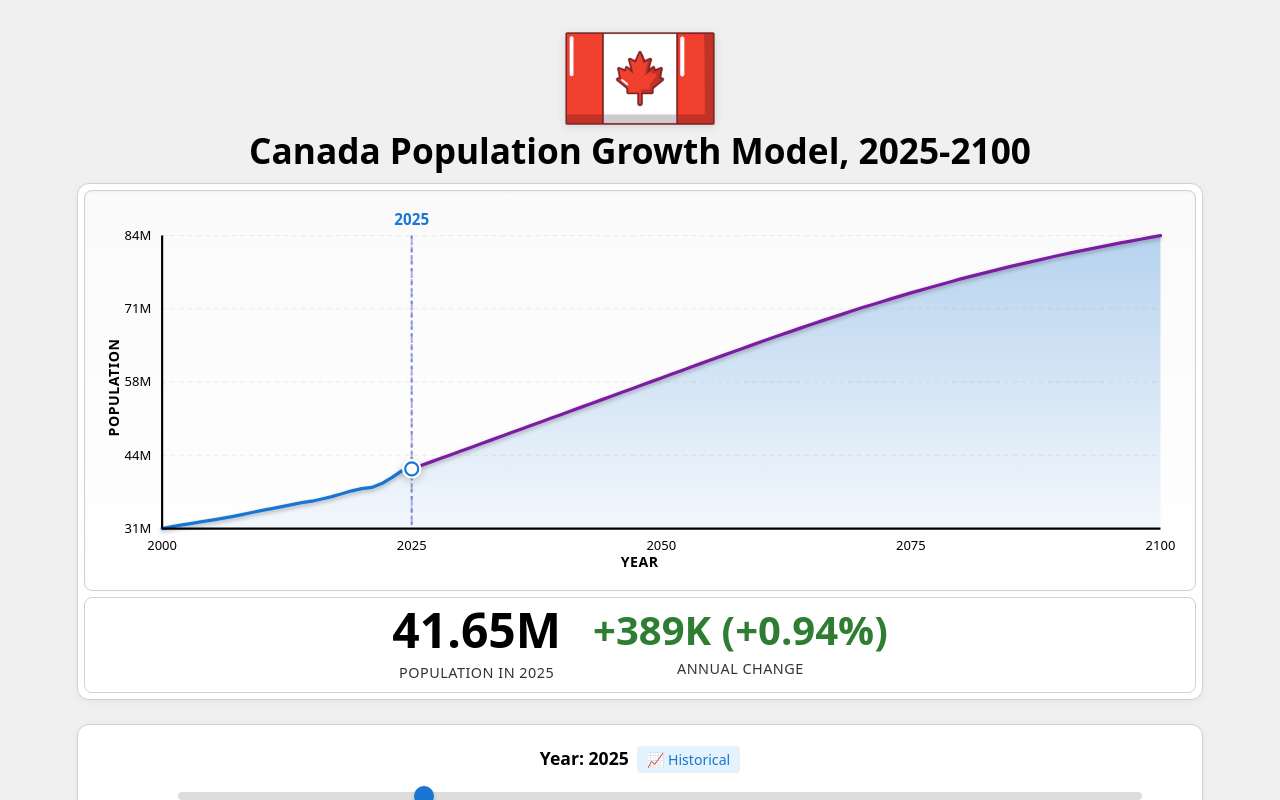
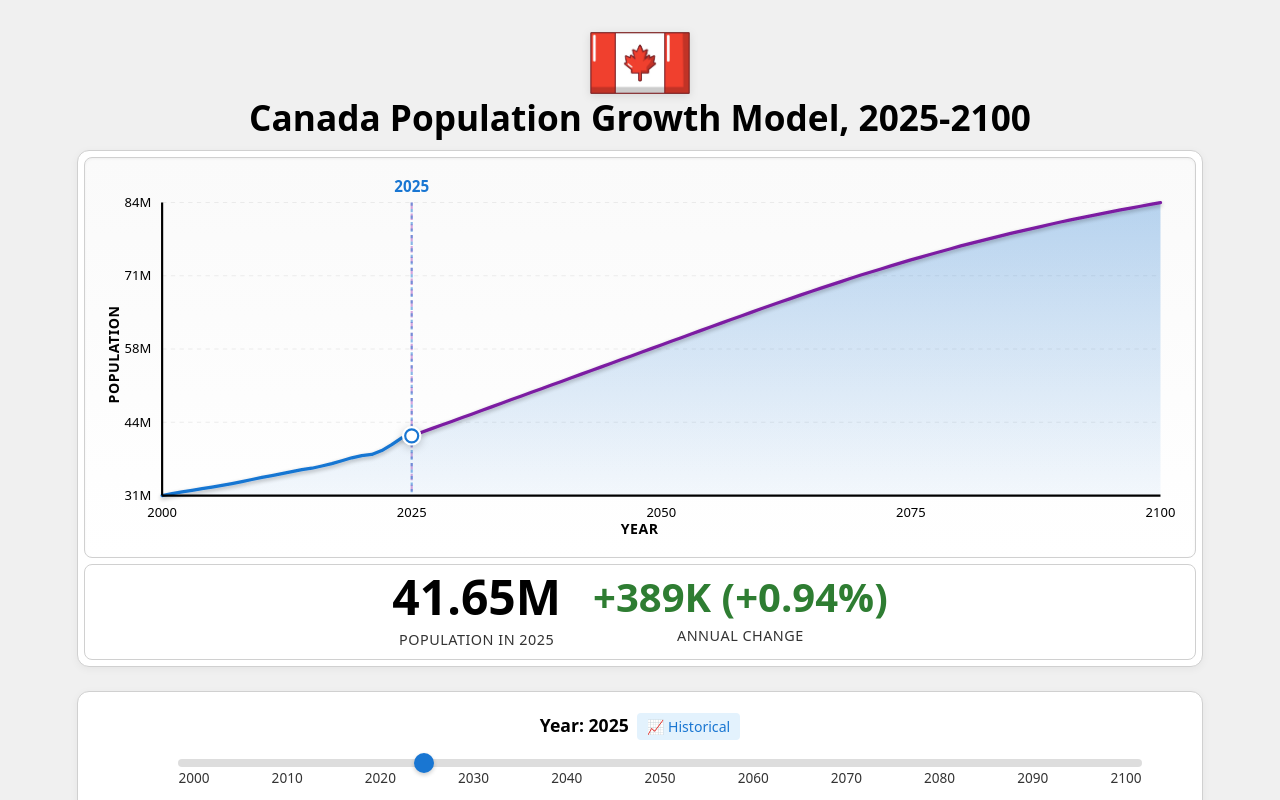
Before and after one commit to thewondrfulwizrd/WA1, a React (Vite) app: page / in a window 1280 px wide. Shown: the top 800 px of the page. Built offline with nearby package versions, Linux system fonts and the light colour scheme.

Commit message:
smaller flag

```diff
--- a/src/components/PopulationPyramid.css
+++ b/src/components/PopulationPyramid.css
@@ -9,12 +9,12 @@
 .canada-flag {
   display: flex;
   justify-content: center;
-  margin-bottom: 6px; /* REDUCED: from 16px to 6px to save 10px */
+  margin-bottom: 4px; /* REDUCED: from 16px to 6px to save 10px */
   padding-top: 0; /* REDUCED: removed padding-top (was 16px) to save 16px. Total saved: 40px */
 }
 
 .canada-flag img {
-  width: 150px;
+  width: 100px;
   height: auto;
   filter: drop-shadow(0 2px 4px rgba(0, 0, 0, 0.1));
   object-fit: contain;
```
